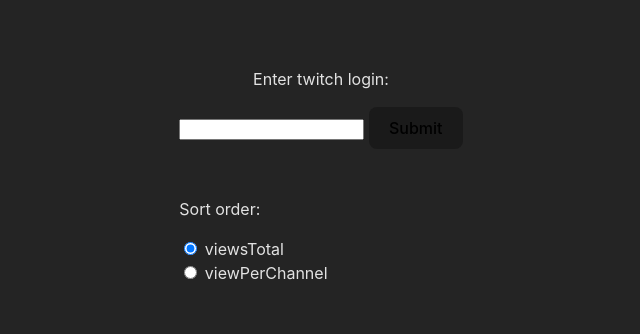
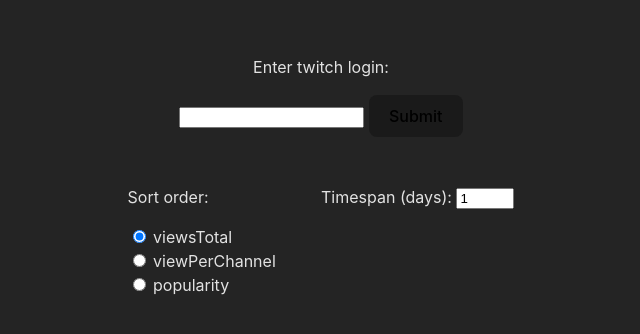
Before and after one commit to PerssonP/twitch_aquifier, a Svelte app: page / in a window 1280 px wide. Shown: the part 232-566 px from the top of the page, without its empty margins (319-959 px from the left). Built offline with nearby package versions, Linux system fonts and the light colour scheme.

Commit message:
* Move setup to own component * Refactor Setup TS * Add option for timespan

```diff
--- a/src/App.svelte
+++ b/src/App.svelte
@@ -1,111 +1,15 @@
 <script lang="ts">
   import Player from './lib/Player.svelte';
+  import Setup from './lib/Setup.svelte';
 
-  import type { User, FollowFrom, Clip } from './twitchAPITypes';
+  import type { Clip } from './twitchAPITypes';
 
   let videos: Clip[];
 
-  let userLogin: string;
-  let error: string;
-
-  const options = {
-    sortOrder: 'viewsTotal' as 'viewsTotal' | 'viewPerChannel',
-  };
-
-  async function handleSubmit() {
-    try {
-      const userResult = await callAPI<User[]>(`https://api.twitch.tv/helix/users?login=${userLogin}`);
-
-      if (userResult.length > 0) {
-        videos = await getClips(userResult[0].id);
-      } else {
-        error = `No user found with login ${userLogin}`;
-      }
-    } catch (err) {
-      console.log(err);
-    }
-  }
-
-  async function getClips(userid: string) {
-    const follows = await callAPI<FollowFrom[]>(`https://api.twitch.tv/helix/users/follows?from_id=${userid}`);
-
-    const fromDate = new Date();
-    fromDate.setDate(fromDate.getDate() - 1);
-    const clipsResult = await Promise.all(
-      follows.map((follow) => callAPI<Clip[]>(`https://api.twitch.tv/helix/clips?broadcaster_id=${follow.to_id}&started_at=${fromDate.toISOString()}`))
-    );
-
-    if (options.sortOrder === 'viewsTotal') {
-      const clips = clipsResult.reduce((acc: Clip[], curr) => {
-        acc = acc.concat(curr);
-        return acc;
-      }, []);
-
-      return clips.sort((a, b) => Number(b.view_count) - Number(a.view_count));
-    } else if (options.sortOrder === 'viewPerChannel') {
-      let clipsPerUser = clipsResult.reduce((acc: Clip[][], curr) => {
-        if (curr.length > 0) {
-          acc.push(curr.sort((a, b) => Number(b.view_count) - Number(a.view_count)));
-        }
-        return acc;
-      }, []);
-
-      const clips = [];
-      while (clipsPerUser.length > 0) {
-        for (let i = 0; i < clipsPerUser.length; i++) {
-          clips.push(clipsPerUser[i].shift());
-        }
-        clipsPerUser = clipsPerUser.filter((value) => value.length !== 0);
-      }
-      return clips;
-    }
-  }
-
-  async function callAPI<T>(url: string): Promise<T> {
-    const res = await fetch(url, {
-      headers: {
-        'Client-ID': import.meta.env.VITE_TESTING_API_CLIENT_ID,
-        Authorization: `Bearer ${import.meta.env.VITE_TESTING_API_TOKEN}`,
-      },
-    });
-    const json = await res.json();
-    if (json.error) throw new Error(`${json.error}: ${json.message}`); // TODO: detect OAuth token is expired and refresh automatically
-    return json.data;
-  }
 </script>
 
 {#if !videos}
-  <form class="userForm" on:submit|preventDefault={handleSubmit}>
-    <p>Enter twitch login:</p>
-    <div>
-      <input bind:value={userLogin} />
-      <button type="submit">Submit</button>
-    </div>
-    <p style="color: rgb(220 38 38);">{error ?? ''}</p>
-    <div class="options">
-      <p>Sort order:</p>
-      <div>
-        <input type="radio" id="viewsTotal" bind:group={options.sortOrder} value="viewsTotal" />
-        <label for="viewsTotal">viewsTotal</label>
-      </div>
-      <div>
-        <input type="radio" id="viewPerChannel" bind:group={options.sortOrder} value="viewPerChannel" />
-        <label for="viewPerChannel">viewPerChannel</label>
-      </div>
-    </div>
-  </form>
+  <Setup bind:videos={videos} />
 {:else}
   <Player {videos} />
 {/if}
-
-<style>
-  .userForm {
-    display: flex;
-    flex-direction: column;
-    text-align: center;
-  }
-
-  .options {
-    text-align: left;
-  }
-</style>
--- /dev/null
+++ b/src/lib/Setup.svelte
@@ -0,0 +1,135 @@
+<script lang="ts">
+  import type { User, FollowFrom, Clip } from '../twitchAPITypes';
+  export let videos: Clip[];
+
+
+  type optionsType = {
+    sortOrder: 'viewsTotal' | 'viewPerChannel' | 'popularity';
+    timespan: number;
+  };
+
+  let userLogin: string;
+  let error: string;
+
+  const options: optionsType = {
+    sortOrder: 'viewsTotal',
+    timespan: 1,
+  };
+
+  async function handleSubmit() {
+    try {
+      const userResult = await callAPI<User[]>(`https://api.twitch.tv/helix/users?login=${userLogin}`);
+
+      if (userResult.length > 0) {
+        const clips = await getClipsPerFollow(userResult[0].id);
+        videos = sortClips(clips);
+        console.log(videos);
+      } else {
+        error = `No user found with login ${userLogin}`;
+      }
+    } catch (err) {
+      console.log(err);
+    }
+  }
+
+  async function getClipsPerFollow(userid: string): Promise<Clip[][]> {
+    const follows = await callAPI<FollowFrom[]>(`https://api.twitch.tv/helix/users/follows?from_id=${userid}`);
+
+    const fromDate = new Date();
+    fromDate.setDate(fromDate.getDate() - options.timespan);
+    return await Promise.all(
+      follows.map((follow) => callAPI<Clip[]>(`https://api.twitch.tv/helix/clips?broadcaster_id=${follow.to_id}&started_at=${fromDate.toISOString()}`))
+    );
+  }
+
+  function sortClips(clipsPerChannel: Clip[][]): Clip[] {
+    if (options.sortOrder === 'viewsTotal') {
+      const clips = clipsPerChannel.reduce((acc: Clip[], curr) => {
+        acc = acc.concat(curr);
+        return acc;
+      }, []);
+
+      return clips.sort((a, b) => Number(b.view_count) - Number(a.view_count));
+    } else if (options.sortOrder === 'viewPerChannel') {
+      let clipsPerChannelSorted = clipsPerChannel.reduce((acc: Clip[][], curr) => {
+        if (curr.length > 0) {
+          acc.push(curr.sort((a, b) => Number(b.view_count) - Number(a.view_count)));
+        }
+        return acc;
+      }, []);
+
+      const clips = [];
+      while (clipsPerChannelSorted.length > 0) {
+        for (let i = 0; i < clipsPerChannelSorted.length; i++) {
+          clips.push(clipsPerChannelSorted[i].shift());
+        }
+        clipsPerChannelSorted = clipsPerChannelSorted.filter((value) => value.length !== 0);
+      }
+      return clips;
+    }
+  }
+
+  async function callAPI<T>(url: string): Promise<T> {
+    const res = await fetch(url, {
+      headers: {
+        'Client-ID': import.meta.env.VITE_TESTING_API_CLIENT_ID,
+        Authorization: `Bearer ${import.meta.env.VITE_TESTING_API_TOKEN}`,
+      },
+    });
+    const json = await res.json();
+    if (json.error) throw new Error(`${json.error}: ${json.message}`); // TODO: detect OAuth token is expired and refresh automatically
+    return json.data;
+  }
+</script>
+
+<form class="userForm" on:submit|preventDefault={handleSubmit}>
+  <p>Enter twitch login:</p>
+  <div>
+    <input bind:value={userLogin} />
+    <button type="submit">Submit</button>
+  </div>
+  <p style="color: rgb(220 38 38);">{error ?? ''}</p>
+  <div class="options">
+    <div class="sort">
+      <p>Sort order:</p>
+      <div>
+        <input type="radio" id="viewsTotal" bind:group={options.sortOrder} value="viewsTotal" />
+        <label for="viewsTotal">viewsTotal</label>
+      </div>
+      <div>
+        <input type="radio" id="viewPerChannel" bind:group={options.sortOrder} value="viewPerChannel" />
+        <label for="viewPerChannel">viewPerChannel</label>
+      </div>
+      <div>
+        <input type="radio" id="popularity" bind:group={options.sortOrder} value="popularity" />
+        <label for="popularity">popularity</label>
+      </div>
+    </div>
+    <div class="time">
+      <p>Timespan (days):</p>
+      <input type="number" bind:value={options.timespan} />
+    </div>
+  </div>
+</form>
+
+<style>
+  .userForm {
+    display: flex;
+    flex-direction: column;
+    text-align: center;
+  }
+
+  .options {
+    display: grid;
+    grid-template-columns: 1fr 1fr;
+    text-align: left;
+  }
+
+  .time p {
+    display: inline-block;
+  }
+
+  .time input {
+    width: 50px;
+  }
+</style>
```
